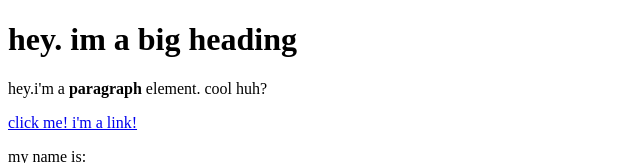
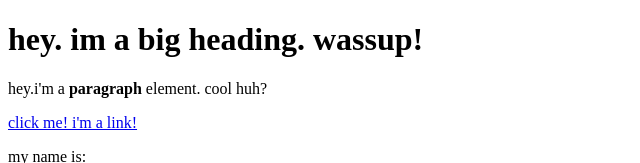
Before and after one commit to Gmungai/cartoon-character, a plain HTML site: page test.html in a window 1280 px wide. Shown: the top 163 px of the page, without its empty margins (0-640 px from the left). Drawn offline with Linux system fonts and the light colour scheme.

Commit message:
Update test.html

```diff
--- a/test.html
+++ b/test.html
@@ -4,7 +4,7 @@
     <title>test page</title>
 </head>
 <body>
-    <h1> hey. im a big heading </h1>
+    <h1> hey. im a big heading. wassup!</h1>
     <p>hey.i'm a <b>paragraph</b> element. cool huh?</p>
     <a href="https://google.com" target="_blank" title="lets go to google">click me! i'm a link!</a>
     <p>my name is:<br> <b>RICK</b> </p>
```
